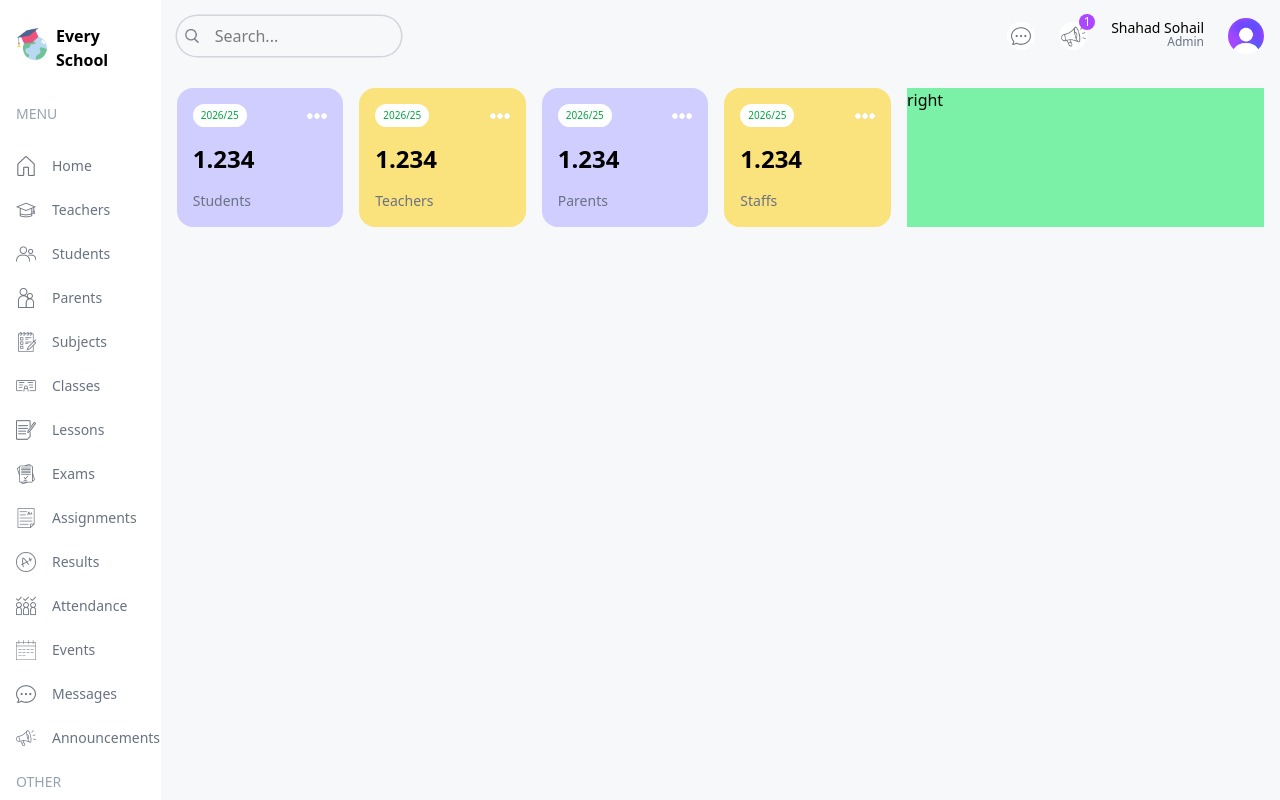
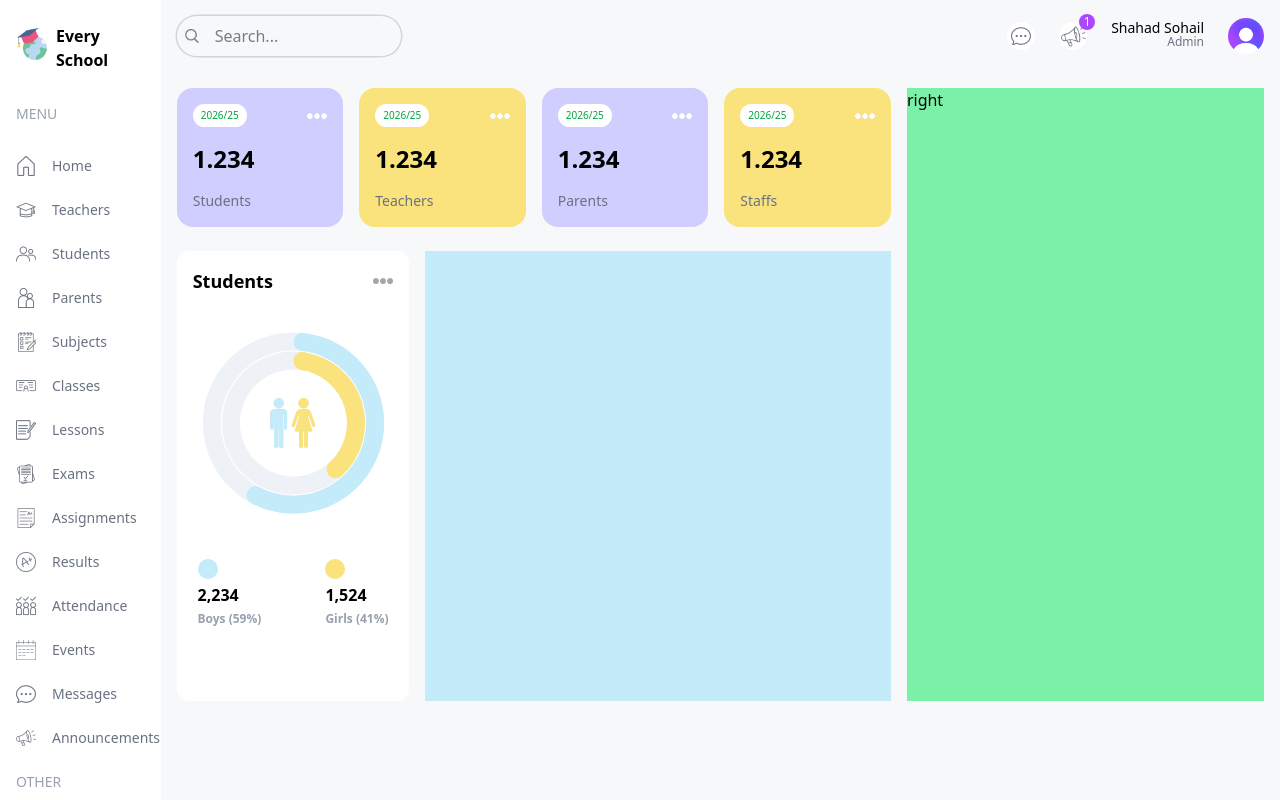
Before and after one commit to codedByShahzad/Every_School_Dashboard, a Next.js app in the folder frontend/: page /admin in a window 1280 px wide. Built offline with nearby package versions, Linux system fonts and the light colour scheme.

Commit message:
Made the Count Chart

```diff
--- a/frontend/app/(dashboard)/admin/page.tsx
+++ b/frontend/app/(dashboard)/admin/page.tsx
@@ -1,20 +1,31 @@
-import { UserCards } from '@/src/components/UserCards'
-import React from 'react'
+import { UserCards } from "@/src/components/UserCards";
+import CountChart from "@/src/components/CountChart";
+import React from "react";
 
 const AdminPage = () => {
   return (
-    <div className='flex flex-col md:flex-row gap-4 p-4'>
-      <div className='w-full lg:w-2/3'>
-        <div className='flex gap-2 lg:gap-4 justify-between flex-wrap'>
+    <div className="flex flex-col md:flex-row gap-4 p-4">
+      <div className="w-full lg:w-2/3 flex flex-col gap-4 lg:gap-6">
+        {/* Users Cards */}
+        <div className="flex gap-2 lg:gap-4 justify-between flex-wrap">
           <UserCards type="student" />
           <UserCards type="teacher" />
           <UserCards type="parent" />
           <UserCards type="staff" />
         </div>
+        {/* Middle Charts */}
+        <div className="flex flex-col lg:flex-row gap-4">
+          {/* Count Chart */}
+          <div className="w-full lg:w-1/3 h-112.5">
+            <CountChart />
+          </div>
+          {/* Attendence Chart */}
+          <div className="w-full lg:w-2/3 h-112.5 bg-sky"></div>
+        </div>
       </div>
-      <div className='bg-green-300 w-full lg:w-1/3'>right</div>
+      <div className="bg-green-300 w-full lg:w-1/3">right</div>
     </div>
-  )
-}
+  );
+};
 
-export default AdminPage
+export default AdminPage;
--- a/frontend/package.json
+++ b/frontend/package.json
@@ -11,7 +11,8 @@
   "dependencies": {
     "next": "16.1.6",
     "react": "19.2.3",
-    "react-dom": "19.2.3"
+    "react-dom": "19.2.3",
+    "recharts": "^3.7.0"
   },
   "devDependencies": {
     "@tailwindcss/postcss": "^4",
--- /dev/null
+++ b/frontend/src/components/CountChart.tsx
@@ -0,0 +1,100 @@
+"use client";
+
+import Image from "next/image";
+import {
+  RadialBarChart,
+  RadialBar,
+  ResponsiveContainer,
+  PolarAngleAxis,
+} from "recharts";
+
+const BOYS_COUNT = 2234;
+const GIRLS_COUNT = 1524;
+
+const TOTAL = BOYS_COUNT + GIRLS_COUNT;
+
+const BOYS_PERCENT = (BOYS_COUNT / TOTAL) * 100;
+const GIRLS_PERCENT = (GIRLS_COUNT / TOTAL) * 100;
+
+const data = [
+  { name: "Girls", value: GIRLS_PERCENT, fill: "#FAE27C" },
+  { name: "Boys", value: BOYS_PERCENT, fill: "#C3EBFA" },
+];
+
+const CountChart = () => {
+  return (
+    <div className="w-full h-full p-4 bg-white rounded-xl">
+      <style jsx global>{`
+        .recharts-wrapper:focus,
+        .recharts-surface:focus {
+          outline: none !important;
+        }
+      `}</style>
+
+      {/* Title */}
+      <div className="flex justify-between items-center">
+        <h1 className="text-lg font-semibold">Students</h1>
+        <Image src="/images/moreDark.png" alt="" width={20} height={20} />
+      </div>
+
+      {/* Chart */}
+      <div className="relative w-full h-64">
+        <ResponsiveContainer width="100%" height="100%">
+          <RadialBarChart
+            cx="50%"
+            cy="50%"
+            innerRadius="55%"
+            outerRadius="95%"
+            barSize={18}
+            data={data}
+            startAngle={90}
+            endAngle={-270}   // full circle
+          >
+            {/* ✅ This is IMPORTANT */}
+            <PolarAngleAxis
+              type="number"
+              domain={[0, 100]}  // force 0–100 scale
+              tick={false}
+            />
+
+            <RadialBar
+              dataKey="value"
+              background={{ fill: "#EEF2F7" }}
+              cornerRadius={999}
+            />
+          </RadialBarChart>
+        </ResponsiveContainer>
+
+        {/* Center icon */}
+        <Image
+          src="/images/maleFemale.png"
+          alt=""
+          width={50}
+          height={50}
+          className="absolute top-1/2 left-1/2 -translate-x-1/2 -translate-y-1/2 pointer-events-none"
+        />
+      </div>
+
+      {/* Bottom */}
+      <div className="flex justify-center gap-16 mt-2">
+        <div className="flex flex-col gap-1">
+          <div className="w-5 h-5 rounded-full" style={{ background: "#C3EBFA" }} />
+          <h1 className="font-bold">{BOYS_COUNT.toLocaleString()}</h1>
+          <h2 className="text-xs text-gray-400 font-semibold">
+            Boys ({BOYS_PERCENT.toFixed(0)}%)
+          </h2>
+        </div>
+
+        <div className="flex flex-col gap-1">
+          <div className="w-5 h-5 rounded-full" style={{ background: "#FAE27C" }} />
+          <h1 className="font-bold">{GIRLS_COUNT.toLocaleString()}</h1>
+          <h2 className="text-xs text-gray-400 font-semibold">
+            Girls ({GIRLS_PERCENT.toFixed(0)}%)
+          </h2>
+        </div>
+      </div>
+    </div>
+  );
+};
+
+export default CountChart;
```
Also changed, not shown: 1 other file (tests, documents, lock files or other folders).
